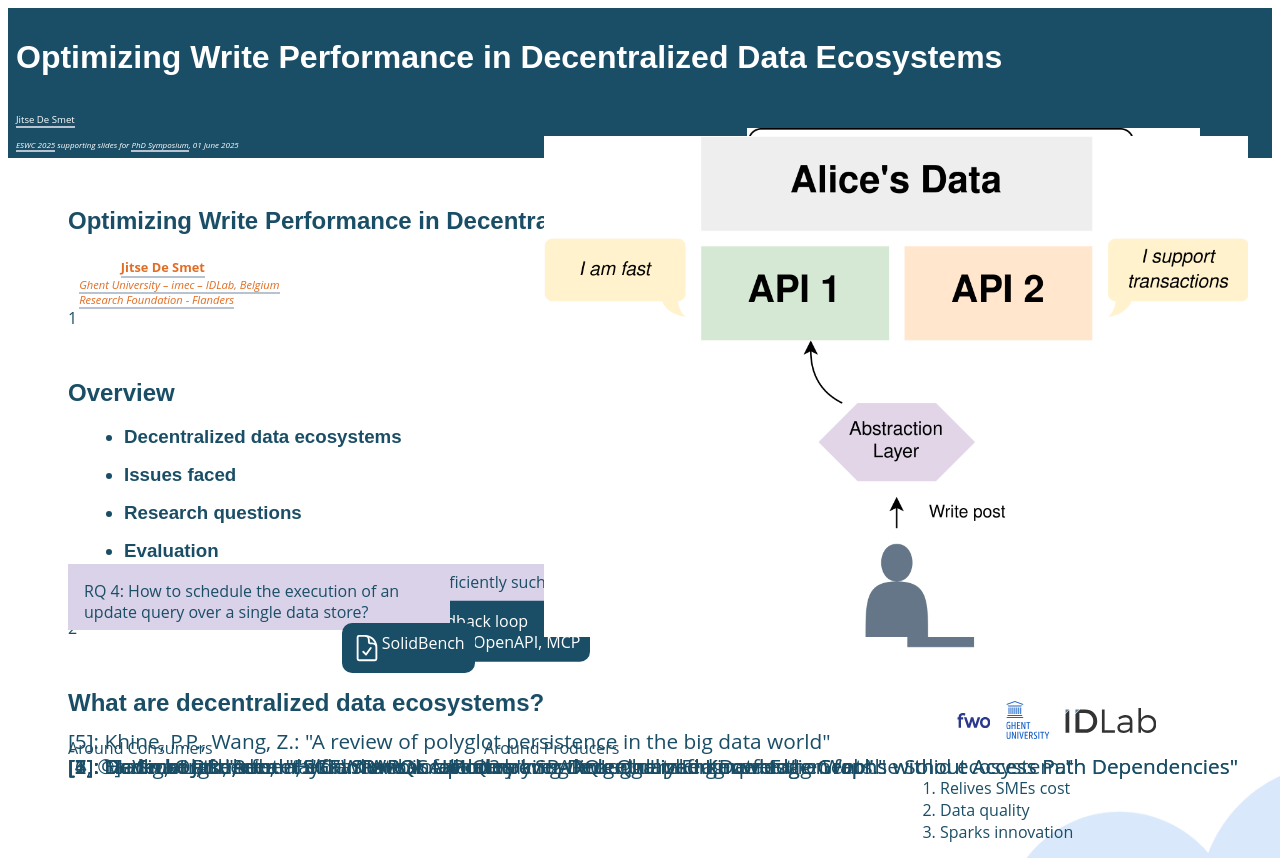
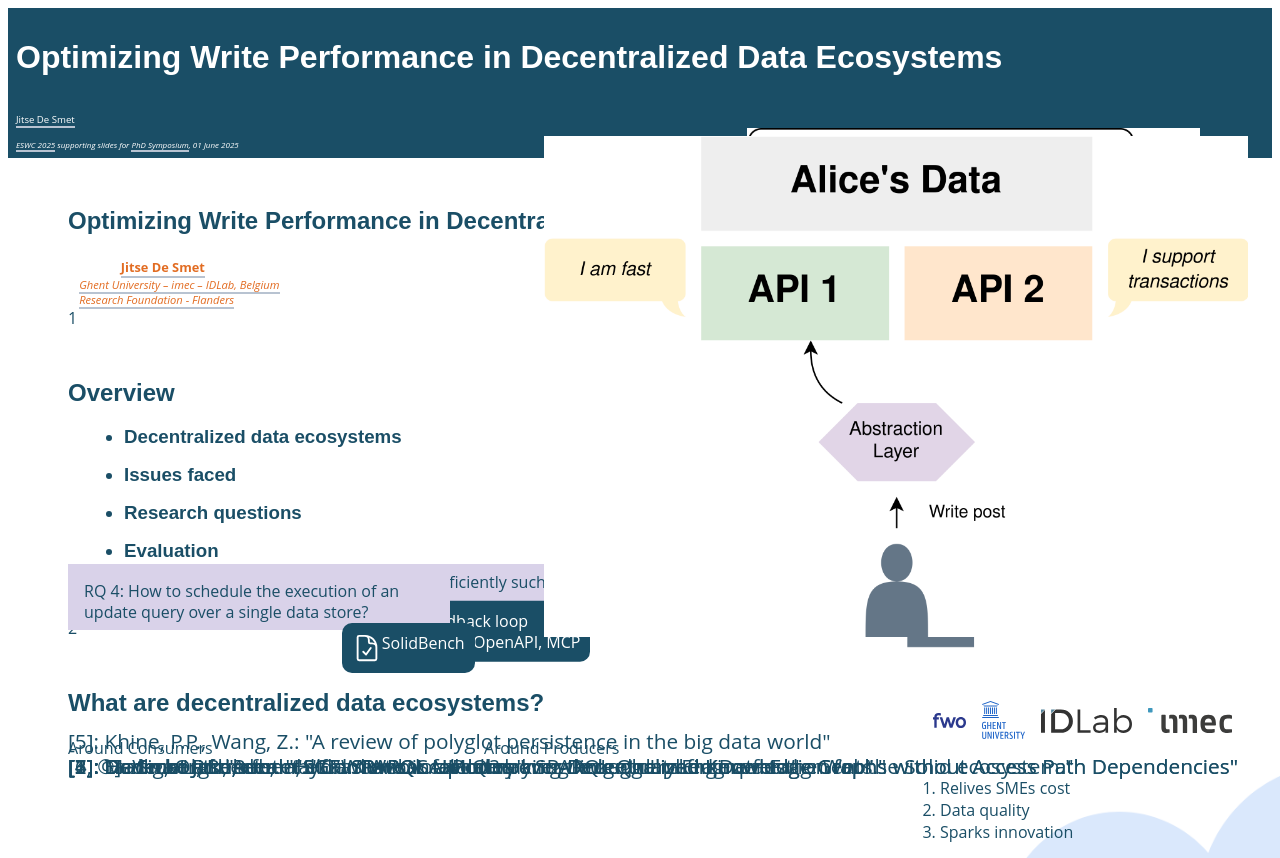
Before and after one commit to jitsedesmet/2025-eswc-phd-symposium-slides, a plain HTML site: page index.html in a window 1280 px wide. Shown: the top 858 px of the page. Drawn offline with nearby package versions, Linux system fonts and the light colour scheme; a script that the page names is missing.

Commit message:
add imec logo

```diff
--- a/index.html
+++ b/index.html
@@ -336,12 +336,13 @@
             </div>
         </div>
     </div>
-    <div style="position: absolute; top: 90%; right: 1.5em;
-    transform: translate(-50%, -50%); display: flex; flex-direction: row;
+    <div style="position: absolute; top: 90%; right: 3em;
+    transform: translate(0, -50%); display: flex; flex-direction: row;
     height: 50px; align-items: center; gap: 1em;">
         <img class="logo" height="30%" src="img/icons/logo-fwo.svg">
         <img class="logo" height="75%" src="img/icons/logo-ugent.svg">
-        <img style="margin: 0" class="logo" height="50%" src="img/icons/logo-idlab.svg">
+        <img class="logo" height="50%" src="img/icons/logo-idlab.svg">
+        <img class="logo" height="50%" src="img/icons/logo-imec.svg">
     </div>
     <span class="place bottom right num"></span>
 </section>
```
Also changed, not shown: img/icons/logo-imec.svg (added).
